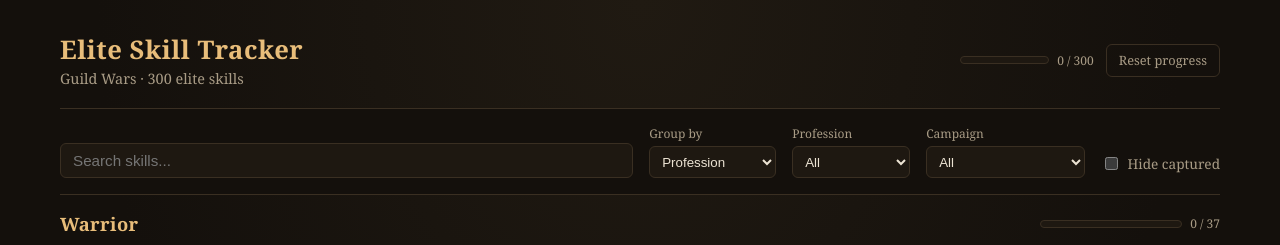
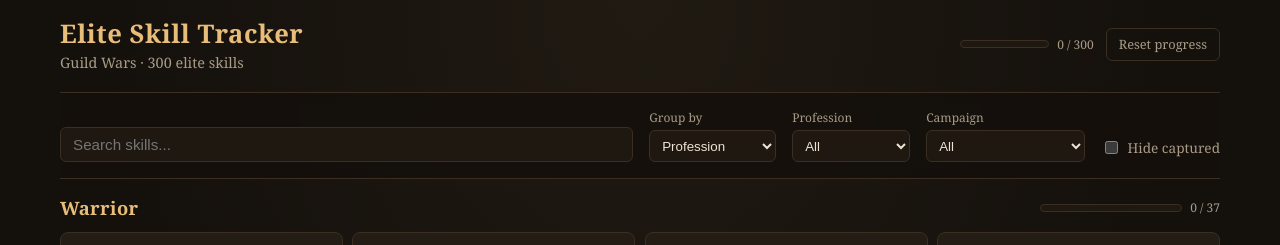
Before and after one commit to tomires/gwotta, a React (Vite) app: page / in a window 1280 px wide. Shown: the top 245 px of the page. Built offline with nearby package versions, Linux system fonts and the light colour scheme.

Commit message:
Prettify top bar

```diff
--- a/src/index.css
+++ b/src/index.css
@@ -48,7 +48,10 @@
   overflow-y: auto;
   max-width: 1200px;
   margin: 0 auto;
-  padding: 1rem 1.25rem 3rem;
+  /* No top padding: the filter bar is sticky to this element's scrollport,
+     and top padding here would offset its "top: 0" stick point, leaving an
+     unpainted strip above it that scrolled content shows through. */
+  padding: 0 1.25rem 3rem;
 }
 
 .app__header {
@@ -99,6 +102,10 @@
   color: var(--accent-strong);
 }
 
+.app__content {
+  margin-top: 1rem;
+}
+
 .app__empty {
   color: var(--text-dim);
   padding: 2rem 0;
@@ -115,10 +122,15 @@
   padding: 1rem 0;
   position: sticky;
   top: 0;
-  background: var(--bg);
+  /* Semi-transparent + blurred rather than a solid fill: margins on a sticky
+     element aren't painted, so any margin used for spacing below it would
+     let scrolled content peek through in a hard-edged, broken-looking way.
+     A translucent blur reads as intentional instead. */
+  background: color-mix(in srgb, var(--bg) 85%, transparent);
+  backdrop-filter: blur(8px);
+  -webkit-backdrop-filter: blur(8px);
   z-index: 5;
   border-bottom: 1px solid var(--border);
-  margin-bottom: 1rem;
 }
 
 .filter-bar__search {
```
